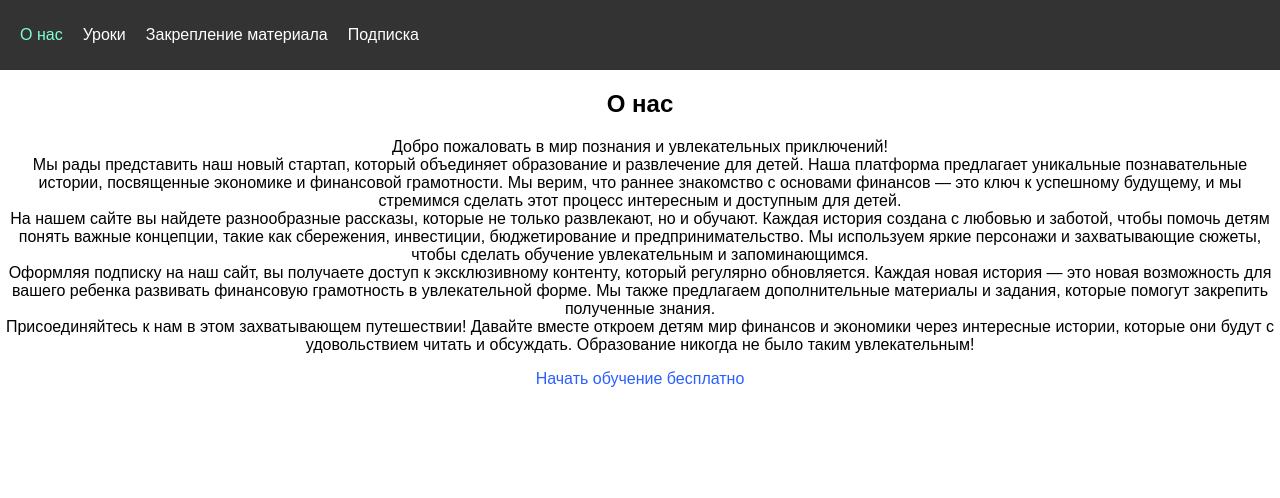
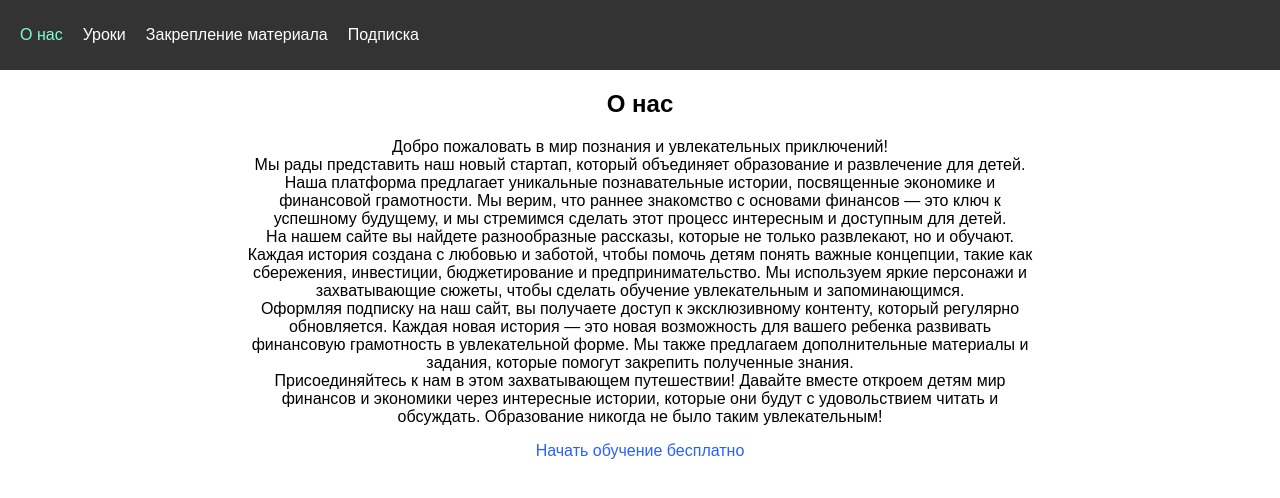
Before and after one commit to Albeerrtik/EstChtoPochitat, a plain HTML site: page index.html in a window 1280 px wide. Drawn offline with Linux system fonts and the light colour scheme.

Commit message:
Update index.html

```diff
--- a/index.html
+++ b/index.html
@@ -20,7 +20,7 @@
 
   <section class="aboutUs">
     <h1 style="display: flex; justify-content: center;">О нас</h1>
-    <p style="display: flex; justify-content: center; text-align: center;">
+    <p style="display: flex; justify-content: center; text-align: center; max-width: 800px; margin-left: auto; margin-right: auto;">
       Добро пожаловать в мир познания и увлекательных приключений!
       <br>
       Мы рады представить наш новый стартап, который объединяет образование и развлечение для детей. Наша платформа предлагает уникальные познавательные истории, посвященные экономике и финансовой грамотности. Мы верим, что раннее знакомство с основами финансов — это ключ к успешному будущему, и мы стремимся сделать этот процесс интересным и доступным для детей.
```
